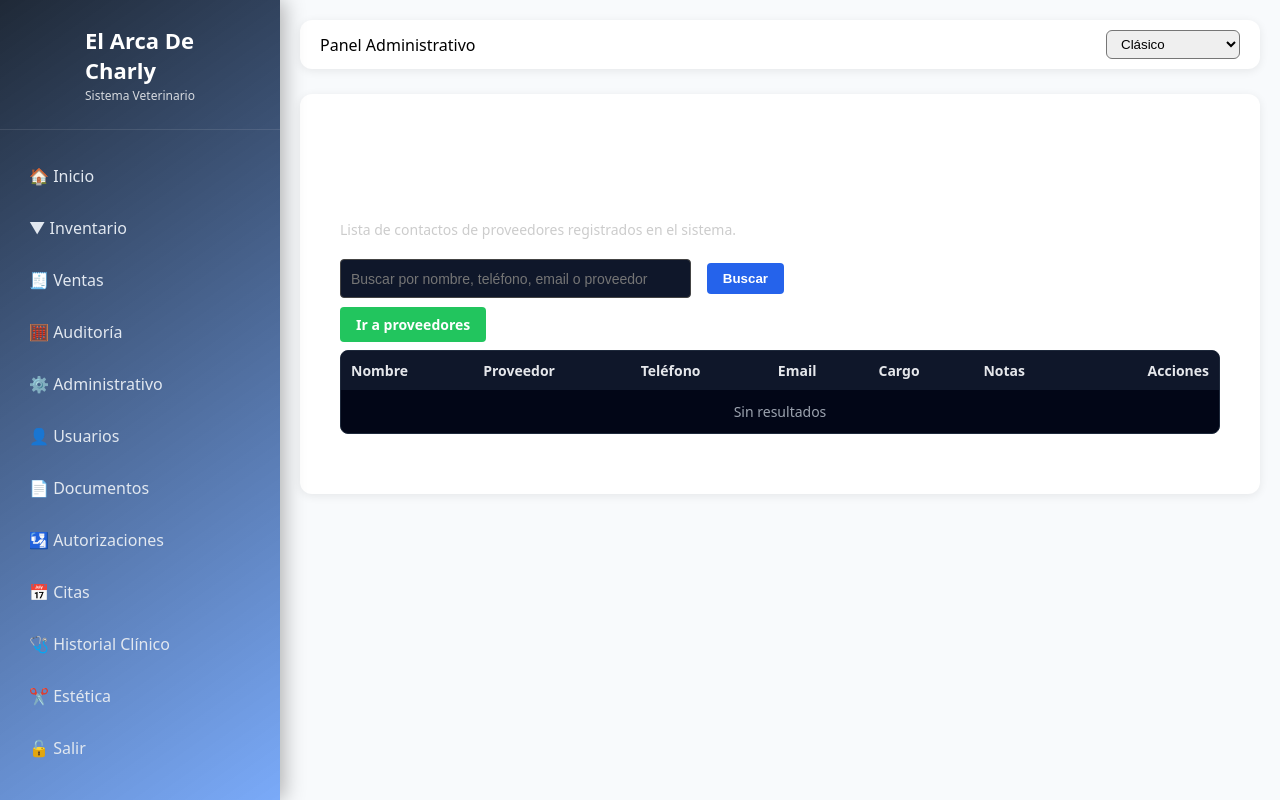
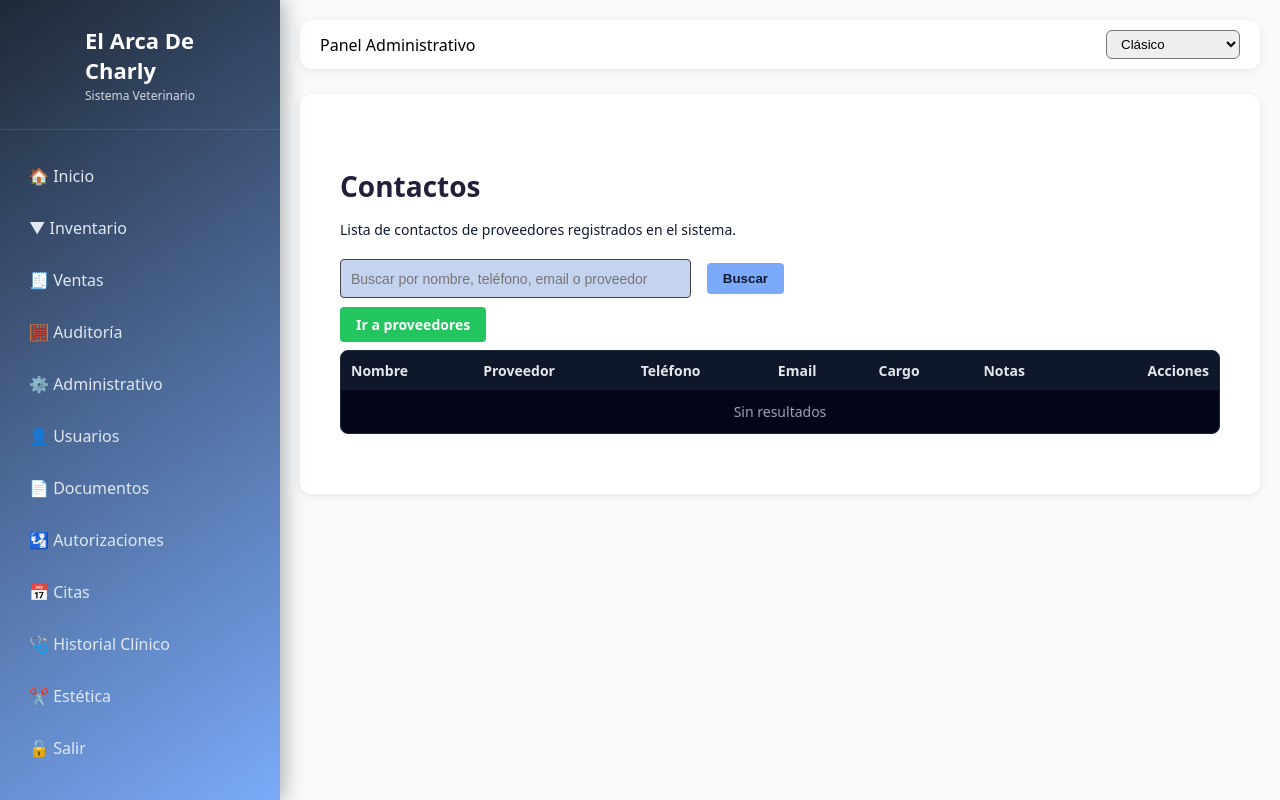
Before and after one commit to elarcadecharly2026/el-arca-veterinaria, a Flask app: page /contacts in a window 1280 px wide. Run offline with Flask 3, Linux system fonts and the light colour scheme; a user stored in the database is signed in; data that the repository does not hold is empty.

Commit message:
Update styles and structure in contacts_list.html

```diff
--- a/templates/contacts_list.html
+++ b/templates/contacts_list.html
@@ -2,17 +2,17 @@
 
 {% block content %}
 <div style="max-width: 1100px; margin: 0 auto; padding: 25px 15px;">
-    <h2 style="color:#fff; margin-bottom: 15px; font-size: 28px;">Contactos</h2>
-    <p style="color:#ccc; margin-bottom: 20px; font-size: 14px;">
+    <h2 style="color:#211f3a; margin-bottom: 15px; font-size: 28px;">Contactos</h2>
+    <p style="color:#0f1a31; margin-bottom: 20px; font-size: 14px;">
         Lista de contactos de proveedores registrados en el sistema.
     </p>
 
     <form method="get" style="margin-bottom: 15px; display:flex; gap:10px; max-width: 450px;">
         <input type="text" name="q" value="{{ q or '' }}"
                placeholder="Buscar por nombre, teléfono, email o proveedor"
-               style="flex:1; padding:8px 10px; border-radius:4px; border:1px solid #444; background:#0f172a; color:#fff; font-size:14px;">
+               style="flex:1; padding:8px 10px; border-radius:4px; border:1px solid #444; background:#104eb93d; color:#fff; font-size:14px;">
         <button type="submit"
-                style="padding:8px 16px; border:none; border-radius:4px; background:#2563eb; color:#fff; font-weight:bold; cursor:pointer;">
+                style="padding:8px 16px; border:none; border-radius:4px; background:#3b82f6ad; color:#0f1a31; font-weight:bold; cursor:pointer;">
             Buscar
         </button>
     </form>
```
